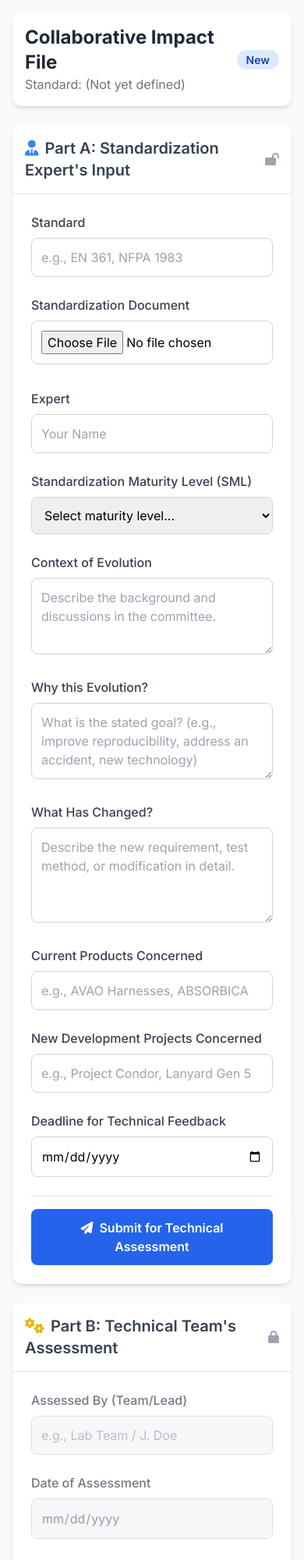
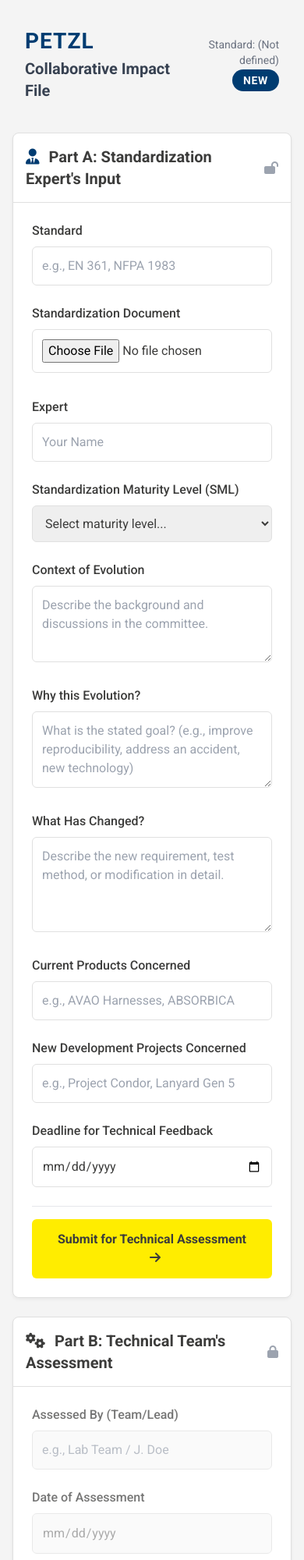
Before and after one commit to mlhermite38/FAI, a plain HTML site: page index.html in a window 390 px wide. Shown: the top 2000 px of the page at 78% size. Drawn offline with nearby package versions, Linux system fonts and the light colour scheme.

Commit message:
Update index.html

```diff
--- a/index.html
+++ b/index.html
@@ -3,75 +3,107 @@
 <head>
     <meta charset="UTF-8">
     <meta name="viewport" content="width=device-width, initial-scale=1.0">
-    <title>Collaborative Impact File</title>
+    <title>Collaborative Impact File - Petzl</title>
     <script src="https://cdn.tailwindcss.com"></script>
-    <link href="https://fonts.googleapis.com/css2?family=Inter:wght@400;500;600;700&display=swap" rel="stylesheet">
+    <link href="https://fonts.googleapis.com/css2?family=Roboto:wght@400;500;700&display=swap" rel="stylesheet">
     <link rel="stylesheet" href="https://cdnjs.cloudflare.com/ajax/libs/font-awesome/6.4.0/css/all.min.css">
     <style>
+        /* Petzl Brand Identity */
+        :root {
+            --petzl-blue: #003c71;
+            --petzl-yellow: #ffed00;
+            --petzl-text-dark: #3c3c3b;
+            --petzl-text-light: #555555;
+            --petzl-background: #ffffff;
+            --petzl-border: #e0e0e0;
+            --status-complete-bg: #dcfce7;
+            --status-complete-text: #166534;
+        }
+
         body {
-            font-family: 'Inter', sans-serif;
-            background-color: #f8fafc; /* slate-50 */
+            font-family: 'Roboto', sans-serif;
+            background-color: #f4f4f4;
+            color: var(--petzl-text-dark);
         }
         .card {
-            background-color: white;
-            border-radius: 0.75rem;
-            box-shadow: 0 4px 6px -1px rgb(0 0 0 / 0.1), 0 2px 4px -2px rgb(0 0 0 / 0.1);
+            background-color: var(--petzl-background);
+            border-radius: 0.5rem;
+            border: 1px solid var(--petzl-border);
+            box-shadow: 0 2px 4px rgba(0,0,0,0.05);
             transition: all 0.3s ease-in-out;
         }
         .card-header {
-            border-bottom: 1px solid #e5e7eb; /* gray-200 */
+            border-bottom: 1px solid var(--petzl-border);
         }
         .form-label {
             font-weight: 500;
-            color: #374151; /* gray-700 */
+            color: var(--petzl-text-dark);
         }
         .form-input, .form-textarea, .form-select {
             width: 100%;
-            border-radius: 0.5rem;
-            border: 1px solid #d1d5db; /* gray-300 */
+            border-radius: 0.375rem;
+            border: 1px solid var(--petzl-border);
             padding: 0.75rem;
-            transition: border-color 0.2s;
+            transition: border-color 0.2s, box-shadow 0.2s;
         }
         .form-input:focus, .form-textarea:focus, .form-select:focus {
             outline: none;
-            border-color: #2563eb; /* blue-600 */
-            box-shadow: 0 0 0 2px #bfdbfe; /* blue-200 */
+            border-color: var(--petzl-blue);
+            box-shadow: 0 0 0 2px rgba(0, 60, 113, 0.2);
         }
         .form-input:disabled, .form-textarea:disabled, .form-select:disabled {
-            background-color: #f3f4f6; /* gray-100 */
+            background-color: #f9f9f9;
             cursor: not-allowed;
-            color: #6b7280; /* gray-500 */
+            color: #888888;
         }
         .status-badge {
-            padding: 0.25rem 0.75rem;
+            padding: 0.375rem 0.875rem;
             border-radius: 9999px;
-            font-weight: 600;
+            font-weight: 700;
             font-size: 0.875rem;
+            text-transform: uppercase;
+            letter-spacing: 0.05em;
         }
-        .status-new { background-color: #dbeafe; color: #1e40af; } /* blue-100/blue-800 */
-        .status-assessment { background-color: #fef9c3; color: #854d0e; } /* yellow-100/yellow-800 */
-        .status-complete { background-color: #dcfce7; color: #166534; } /* green-100/green-800 */
+        .status-new { background-color: var(--petzl-blue); color: white; }
+        .status-assessment { background-color: var(--petzl-yellow); color: var(--petzl-text-dark); }
+        .status-complete { background-color: var(--status-complete-bg); color: var(--status-complete-text); }
+
         .btn {
             padding: 0.75rem 1.5rem;
-            border-radius: 0.5rem;
-            font-weight: 600;
+            border-radius: 0.375rem;
+            font-weight: 700;
             text-align: center;
-            transition: background-color 0.2s;
+            transition: all 0.2s;
             cursor: pointer;
+            border: 2px solid transparent;
         }
         .btn-primary {
-            background-color: #2563eb; /* blue-600 */
-            color: white;
+            background-color: var(--petzl-yellow);
+            color: var(--petzl-text-dark);
         }
         .btn-primary:hover {
-            background-color: #1d4ed8; /* blue-700 */
+            background-color: #fff88f;
+            box-shadow: 0 4px 8px rgba(0,0,0,0.1);
         }
         .btn-disabled {
-            background-color: #9ca3af; /* gray-400 */
+            background-color: #e0e0e0;
+            color: #9e9e9e;
             cursor: not-allowed;
         }
+        .btn-disabled:hover {
+            background-color: #e0e0e0;
+            box-shadow: none;
+        }
+
         .section-locked .section-content {
             opacity: 0.7;
+            pointer-events: none;
+        }
+        .petzl-header-logo {
+            font-weight: 700;
+            font-size: 1.75rem;
+            color: var(--petzl-blue);
+            letter-spacing: 1px;
         }
     </style>
 </head>
@@ -79,12 +111,13 @@
 
     <div class="max-w-4xl mx-auto">
         <!-- Header -->
-        <div class="card mb-6 p-4 flex justify-between items-center">
+        <div class="mb-6 p-4 flex justify-between items-center">
             <div>
-                <h1 class="text-2xl font-bold text-gray-800">Collaborative Impact File</h1>
-                <p class="text-gray-500" id="header-standard">Standard: (Not yet defined)</p>
+                <div class="petzl-header-logo">PETZL</div>
+                <h1 class="text-xl font-bold text-gray-700">Collaborative Impact File</h1>
             </div>
             <div id="status-container" class="text-right">
+                <p class="text-sm text-gray-500 mb-1" id="header-standard">Standard: (Not defined)</p>
                 <span id="status-badge" class="status-badge status-new">New</span>
             </div>
         </div>
@@ -95,7 +128,7 @@
             <!-- Part A: Standardization Expert -->
             <div id="part-a" class="card">
                 <div class="card-header p-4 flex justify-between items-center">
-                    <h2 class="text-xl font-semibold text-gray-700"><i class="fas fa-user-tie mr-2 text-blue-500"></i>Part A: Standardization Expert's Input</h2>
+                    <h2 class="text-xl font-semibold"><i class="fas fa-user-tie mr-3" style="color: var(--petzl-blue);"></i>Part A: Standardization Expert's Input</h2>
                     <i id="part-a-lock" class="fas fa-lock-open text-gray-400"></i>
                 </div>
                 <div class="p-6 space-y-6 section-content">
@@ -161,9 +194,9 @@
                     </div>
 
                     <!-- Action Button for Part A -->
-                    <div class="pt-4 border-t border-gray-200">
-                        <button type="button" id="submit-for-assessment" class="btn btn-primary w-full md:w-auto">
-                            <i class="fas fa-paper-plane mr-2"></i>Submit for Technical Assessment
+                    <div class="pt-4 mt-4 border-t border-gray-200 text-right">
+                        <button type="button" id="submit-for-assessment" class="btn btn-primary">
+                            Submit for Technical Assessment <i class="fas fa-arrow-right ml-2"></i>
                         </button>
                     </div>
                 </div>
@@ -172,7 +205,7 @@
             <!-- Part B: Technical Team -->
             <div id="part-b" class="card section-locked">
                 <div class="card-header p-4 flex justify-between items-center">
-                    <h2 class="text-xl font-semibold text-gray-700"><i class="fas fa-cogs mr-2 text-yellow-500"></i>Part B: Technical Team's Assessment</h2>
+                    <h2 class="text-xl font-semibold"><i class="fas fa-cogs mr-3" style="color: var(--petzl-text-dark);"></i>Part B: Technical Team's Assessment</h2>
                      <i id="part-b-lock" class="fas fa-lock text-gray-400"></i>
                 </div>
                 <div class="p-6 space-y-6 section-content">
@@ -191,8 +224,8 @@
                         <textarea id="action-plan" name="action-plan" rows="6" class="form-textarea" placeholder="Detail the impact on products, tests, and labs. Propose a concrete action plan with tests to be performed, resources needed, etc." disabled></textarea>
                     </div>
                      <!-- Action Button for Part B -->
-                    <div class="pt-4 border-t border-gray-200">
-                        <button type="button" id="finalize-assessment" class="btn btn-primary w-full md:w-auto btn-disabled">
+                    <div class="pt-4 mt-4 border-t border-gray-200 text-right">
+                        <button type="button" id="finalize-assessment" class="btn btn-primary btn-disabled">
                             <i class="fas fa-check-circle mr-2"></i>Finalize Assessment
                         </button>
                     </div>
@@ -230,7 +263,7 @@ document.addEventListener('DOMContentLoaded', function() {
 
     // Update header as standard is typed
     standardInput.addEventListener('input', () => {
-        headerStandard.textContent = standardInput.value ? `Standard: ${standardInput.value}` : 'Standard: (Not yet defined)';
+        headerStandard.textContent = standardInput.value ? `Standard: ${standardInput.value}` : 'Standard: (Not defined)';
     });
 
     // Handle file input change
@@ -242,10 +275,6 @@ document.addEventListener('DOMContentLoaded', function() {
 
     // ---FUNCTIONS---
 
-    /**
-     * Handles the display of the uploaded file.
-     * Shows an image preview for images, or the file name for other types (like PDF).
-     */
     function handleFileChange() {
         filePreview.innerHTML = '';
         const file = fileInput.files[0];
@@ -269,12 +298,7 @@ document.addEventListener('DOMContentLoaded', function() {
         }
     }
 
-    /**
-     * Simulates the expert submitting their part.
-     * Locks Part A, unlocks Part B, and updates the status.
-     */
     function submitForAssessment() {
-        // Simple validation
         let isValid = true;
         partAInputs.forEach(input => {
             if (input.required && !input.value) {
@@ -292,7 +316,6 @@ document.addEventListener('DOMContentLoaded', function() {
 
         // Lock Part A
         partA.classList.add('section-locked');
-        partAInputs.forEach(input => input.disabled = true);
         partALockIcon.classList.remove('fa-lock-open');
         partALockIcon.classList.add('fa-lock');
         submitBtn.classList.add('btn-disabled');
@@ -306,18 +329,14 @@ document.addEventListener('DOMContentLoaded', function() {
         finalizeBtn.classList.remove('btn-disabled');
         finalizeBtn.disabled = false;
 
-        // Auto-fill assessment date
         assessmentDateInput.value = new Date().toISOString().split('T')[0];
 
         // Update status
         statusBadge.textContent = 'In Assessment';
         statusBadge.className = 'status-badge status-assessment';
+        partB.querySelector('h2 i').style.color = 'var(--petzl-text-dark)';
     }
 
-    /**
-     * Simulates the technical team finalizing their assessment.
-     * Locks Part B and updates the status.
-     */
     function finalizeAssessment() {
         let isValid = true;
          partBInputs.forEach(input => {
@@ -336,15 +355,15 @@ document.addEventListener('DOMContentLoaded', function() {
 
         // Lock Part B
         partB.classList.add('section-locked');
-        partBInputs.forEach(input => input.disabled = true);
         partBLockIcon.classList.remove('fa-lock-open');
         partBLockIcon.classList.add('fa-lock');
         finalizeBtn.classList.add('btn-disabled');
         finalizeBtn.disabled = true;
 
         // Update status
-        statusBadge.textContent = 'Assessment Complete';
+        statusBadge.textContent = 'Complete';
         statusBadge.className = 'status-badge status-complete';
+        partB.querySelector('h2 i').style.color = 'var(--status-complete-text)';
     }
 });
 </script>
```
